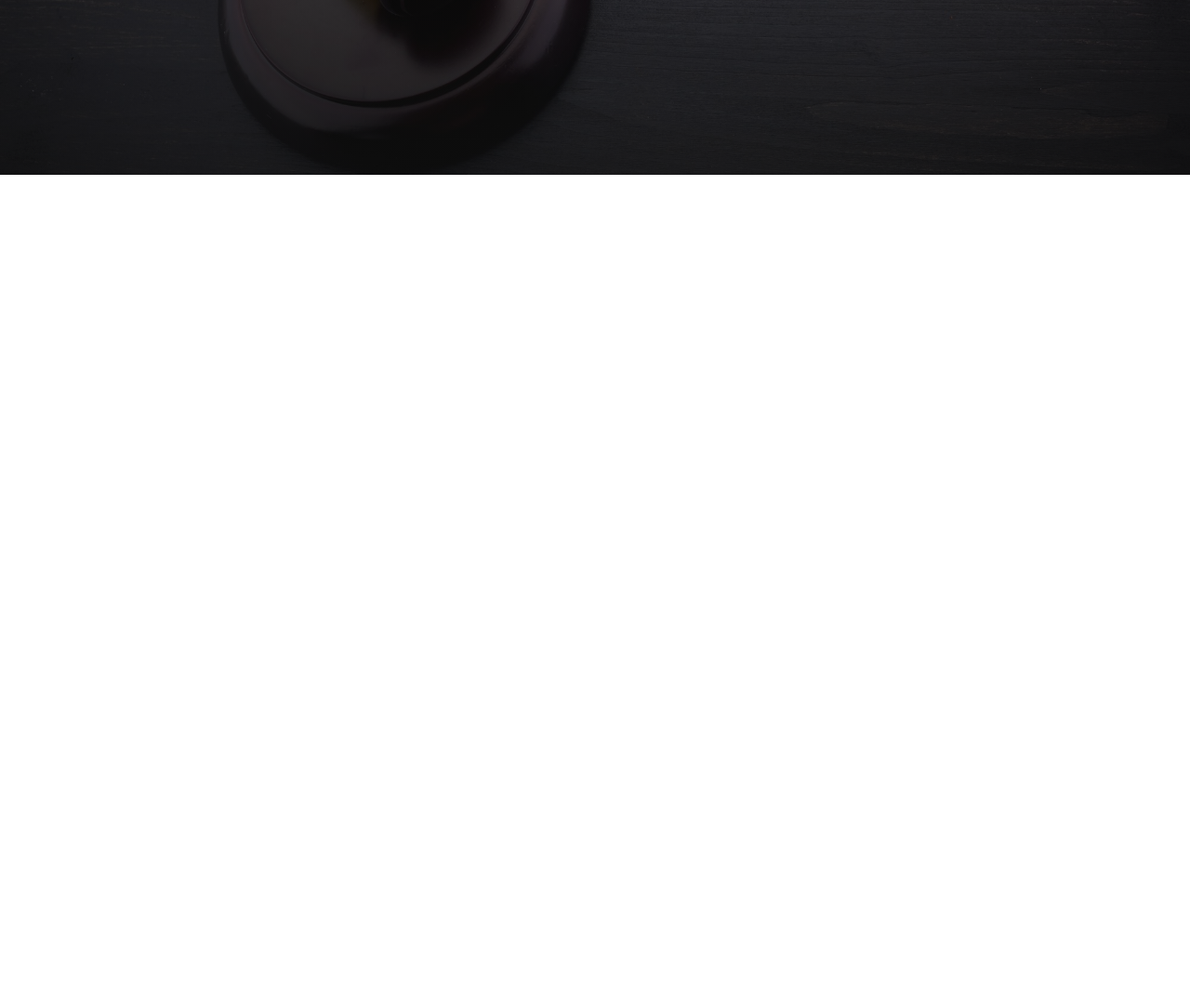
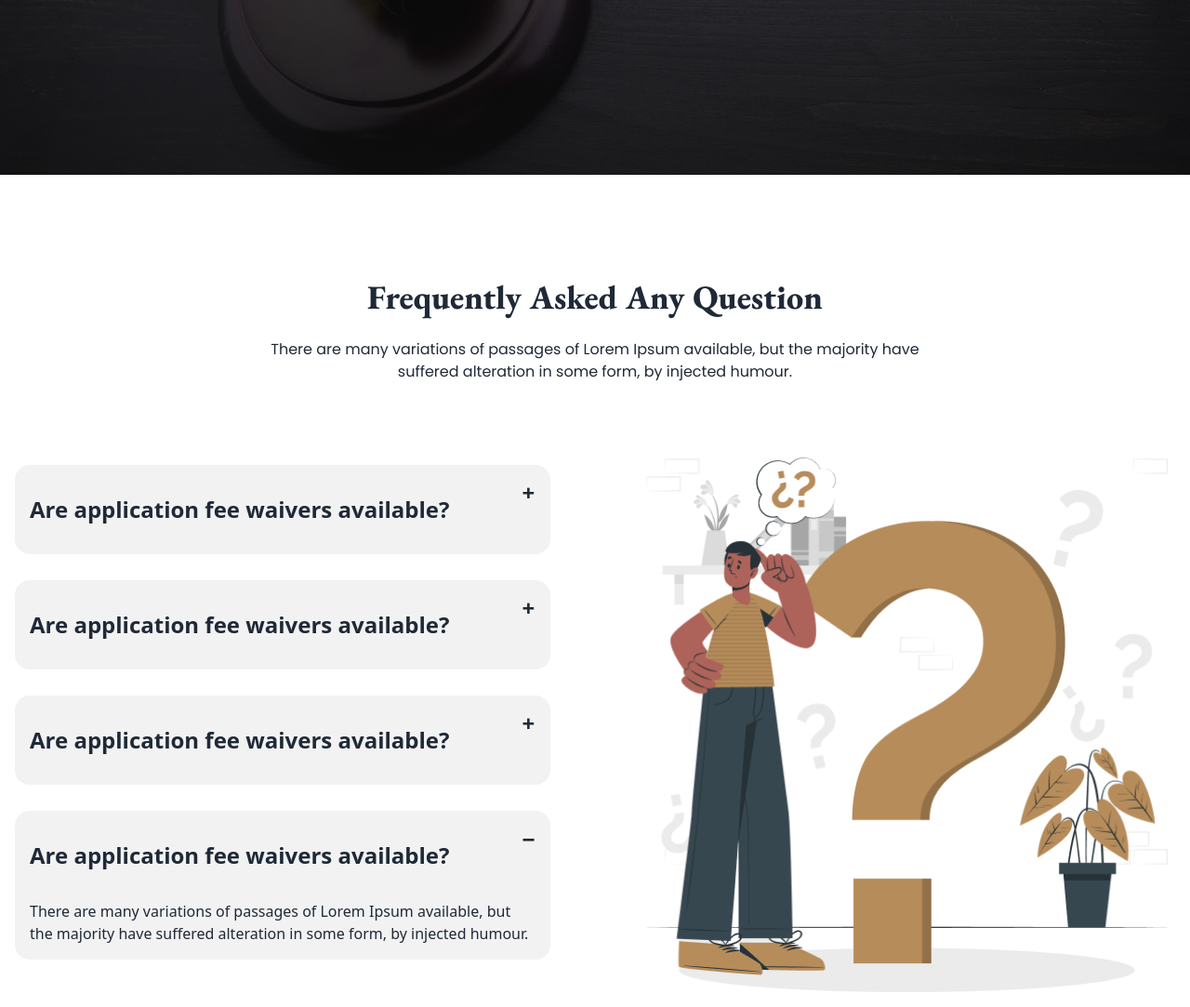
Before and after one commit to Partha-Ds/legal-solution-website, a plain HTML site: page index.html in a window 1280 px wide. Shown: the part 2755-3838 px from the top of the page at 93% size. Before the commit the page ends 3055 px from the top, so only its background shows below. Drawn offline with nearby package versions, Linux system fonts and the light colour scheme.

Commit message:
FAQ sect added

```diff
--- a/index.html
+++ b/index.html
@@ -196,11 +196,15 @@
             <!-- carousel section -->
             <div class="carousel w-full text-white text-base font-poppins">
                 <div id="slide1" class="carousel-item relative w-full">
-                        <div class="w-full bg-[linear-gradient(180deg,rgba(17,17,17,0.00),rgba(17,17,17,0.75)),url(./images/slider-1.jpg)] h-[90vh] bg-cover">
+                    <div
+                        class="w-full bg-[linear-gradient(180deg,rgba(17,17,17,0.00),rgba(17,17,17,0.75)),url(./images/slider-1.jpg)] h-[90vh] bg-cover">
                         <img class="mx-auto mt-20 lg:mt-60" src="images/Ellipse 1.png" alt="">
                         <h4 class="mt-6 font-garamond text-2xl font-extrabold ">Awlad Hossain</h4>
                         <h5 class="mb-8">UIX Designer</h5>
-                            <p class="px-2 lg:px-80">Contrary to popular belief, Lorem Ipsum is not simply random text. It has roots in a piece of classical Latin literature from 45 BC, making it over 2000 years old. Richard McClintock, a Latin professor at Hampden-Sydney College in Virginia, looked up one of the more obscure Latin words, consectetur.</p>
+                        <p class="px-2 lg:px-80">Contrary to popular belief, Lorem Ipsum is not simply random text. It
+                            has roots in a piece of classical Latin literature from 45 BC, making it over 2000 years
+                            old. Richard McClintock, a Latin professor at Hampden-Sydney College in Virginia, looked up
+                            one of the more obscure Latin words, consectetur.</p>
                     </div>
                     <div class="absolute flex justify-between transform -translate-y-1/2 left-5 right-5 top-1/2">
                         <a href="#slide3" class="btn btn-ghost rounded-full">❮</a>
@@ -208,18 +212,76 @@
                     </div>
                 </div>
                 <div id="slide2" class="carousel-item relative w-full text-white">
-                        <div class="w-full bg-[linear-gradient(180deg,rgba(17,17,17,0.00),rgba(17,17,17,0.75)),url(./images/slider-2.jpg)] h-[90vh] bg-cover"></div>
+                    <div
+                        class="w-full bg-[linear-gradient(180deg,rgba(17,17,17,0.00),rgba(17,17,17,0.75)),url(./images/slider-2.jpg)] h-[90vh] bg-cover">
+                    </div>
                     <div class="absolute flex justify-between transform -translate-y-1/2 left-5 right-5 top-1/2">
                         <a href="#slide1" class="btn btn-ghost rounded-full">❮</a>
                         <a href="#slide3" class="btn btn-ghost rounded-full">❯</a>
                     </div>
                 </div>
                 <div id="slide3" class="carousel-item relative w-full text-white">
-                        <div class="w-full bg-[linear-gradient(180deg,rgba(17,17,17,0.00),rgba(17,17,17,0.75)),url(./images/slider-3.jpg)] h-[90vh] bg-cover">
+                    <div
+                        class="w-full bg-[linear-gradient(180deg,rgba(17,17,17,0.00),rgba(17,17,17,0.75)),url(./images/slider-3.jpg)] h-[90vh] bg-cover">
                     </div>
                     <div class="absolute flex justify-between transform -translate-y-1/2 left-5 right-5 top-1/2">
                         <a href="#slide2" class="btn btn-ghost rounded-full">❮</a>
                         <a href="#slide1" class="btn btn-ghost rounded-full">❯</a>
+                    </div>
+                </div>
+            </div>
+        </section>
+        <!-- FAQ section -->
+        <section class="container mx-auto text-center">
+            <h3 class="font-garamond text-4xl font-extrabold mb-6">Frequently Asked Any Question</h3>
+            <p class="font-poppins text-base mb-16">There are many variations of passages of Lorem Ipsum available, but
+                the majority have <br> suffered alteration in some form, by injected humour.</p>
+            <div class="hero">
+                <div class="hero-content flex-col lg:flex-row justify-between gap-24">
+                    <div class="flex-1">
+                        <div class="collapse collapse-plus mb-7 bg-base-200 text-left">
+                            <input type="radio" name="my-accordion-3" checked="checked" />
+                            <div class="collapse-title text-l lg:text-2xl font-extrabold py-8">
+                                Are application fee waivers available?
+                            </div>
+                            <div class="collapse-content">
+                                <p>There are many variations of passages of Lorem Ipsum available, but the majority have
+                                    suffered alteration in some form, by injected humour.</p>
+                            </div>
+                        </div>
+                        <div class="collapse collapse-plus mb-7 bg-base-200 text-left">
+                            <input type="radio" name="my-accordion-3" checked="checked" />
+                            <div class="collapse-title text-l lg:text-2xl font-extrabold py-8">
+                                Are application fee waivers available?
+                            </div>
+                            <div class="collapse-content">
+                                <p>There are many variations of passages of Lorem Ipsum available, but the majority have
+                                    suffered alteration in some form, by injected humour.</p>
+                            </div>
+                        </div>
+                        <div class="collapse collapse-plus mb-7 bg-base-200 text-left">
+                            <input type="radio" name="my-accordion-3" checked="checked" />
+                            <div class="collapse-title text-l lg:text-2xl font-extrabold py-8">
+                                Are application fee waivers available?
+                            </div>
+                            <div class="collapse-content">
+                                <p>There are many variations of passages of Lorem Ipsum available, but the majority have
+                                    suffered alteration in some form, by injected humour.</p>
+                            </div>
+                        </div>
+                        <div class="collapse collapse-plus mb-7 bg-base-200 text-left">
+                            <input type="radio" name="my-accordion-3" checked="checked" />
+                            <div class="collapse-title text-l lg:text-2xl font-extrabold py-8">
+                                Are application fee waivers available?
+                            </div>
+                            <div class="collapse-content">
+                                <p>There are many variations of passages of Lorem Ipsum available, but the majority have
+                                    suffered alteration in some form, by injected humour.</p>
+                            </div>
+                        </div>
+                    </div>
+                    <div class="flex-1">
+                        <img class="w-80 lg:w-[575px] h-80 lg:h-[575px]" src="images/faq.png" class="max-w-sm" />
                     </div>
                 </div>
             </div>
```
Lines whose indentation alone changed are shown as unchanged.
